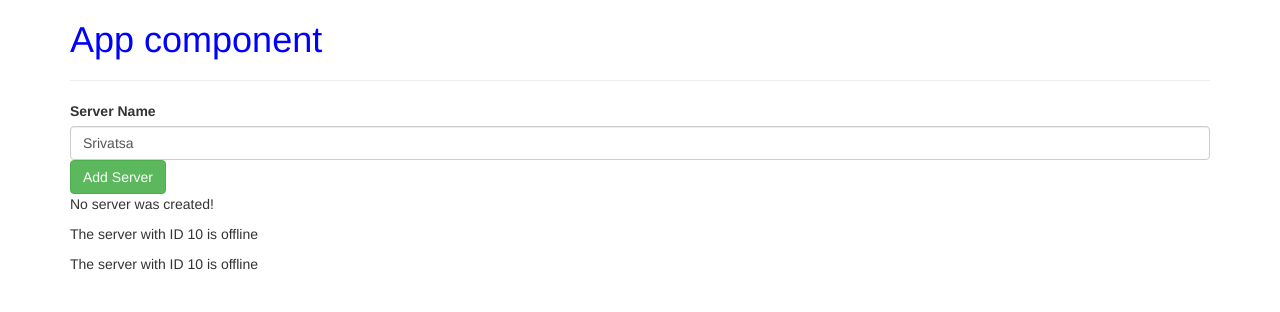
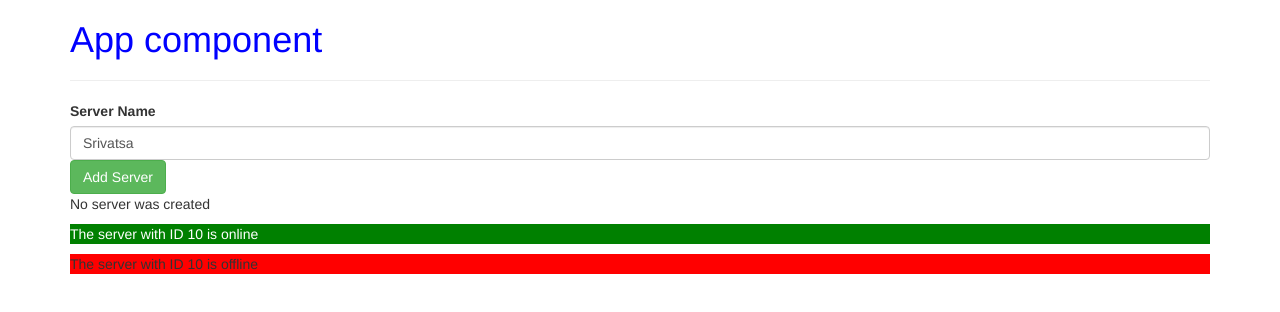
Before and after one commit to Srivatsa2393/Angular-4-Restaurunt-application, an Angular app: page / in a window 1280 px wide. Shown: the top 312 px of the page. Built offline with nearby package versions, Linux system fonts and the light colour scheme.

Commit message:
Knowing about directives *ngIf, *ngFor, ngClass, ngStyle

```diff
--- a/src/app/server/server.component.css
+++ b/src/app/server/server.component.css
@@ -0,0 +1,3 @@
+.online{
+    color: white;
+}
--- a/src/app/server/server.component.html
+++ b/src/app/server/server.component.html
@@ -1,3 +1,3 @@
-<p>
+<p [ngStyle]="{backgroundColor: getColor()}" [ngClass]="{online: serverStatus === 'online'}">
     The server with ID {{ serverId }} is {{ getServerStatus() }}
 </p>
--- a/src/app/server/server.component.ts
+++ b/src/app/server/server.component.ts
@@ -10,7 +10,15 @@ export class ServerComponent  {
     serverId: number = 10;
     serverStatus: string = 'offline';
 
+    constructor() {
+        this.serverStatus = Math.random() > 0.5 ? 'online' : 'offline';
+    }
+
     getServerStatus() {
         return this.serverStatus;
     }
+
+    getColor() {
+        return this.serverStatus === 'online' ? 'green' : 'red';
+    }
 }
--- a/src/app/servers/servers.component.html
+++ b/src/app/servers/servers.component.html
@@ -7,6 +7,11 @@
 <button class="btn btn-success"  [disabled]="!allowNewServer" (click)="onCreateServer()">Add Server</button>
 
 <!-- p [innerText]="allowNewServer"></p -->
-<p>{{ serverCreationStatus }}</p>
-<app-server></app-server>
-<app-server></app-server>
+<!--p>{{ serverCreationStatus }}</p-->
+
+<p *ngIf="serverCreated; else noServer">Server was created, server name is {{ serverName }}</p>
+<ng-template #noServer>
+    <p>No server was created</p>
+</ng-template>
+<app-server *ngFor="let server of servers"></app-server>
+<!--app-server></app-server-->
--- a/src/app/servers/servers.component.ts
+++ b/src/app/servers/servers.component.ts
@@ -9,6 +9,8 @@ export class ServersComponent implements OnInit {
   allowNewServer: boolean = false;
   serverCreationStatus = 'No server was created!';
   serverName = 'Srivatsa';
+  serverCreated: boolean = false;
+  servers = ['Srivatsa', 'Srigandha'];
 
   constructor() {
     setTimeout(() => {
@@ -21,6 +23,8 @@ export class ServersComponent implements OnInit {
 
   onCreateServer() {
     this.serverCreationStatus = 'Server was created ' + this.serverName;
+    this.serverCreated = true;
+    this.servers.push(this.serverName);
   }
 
   onUpdateServerName(event: any) {
```
